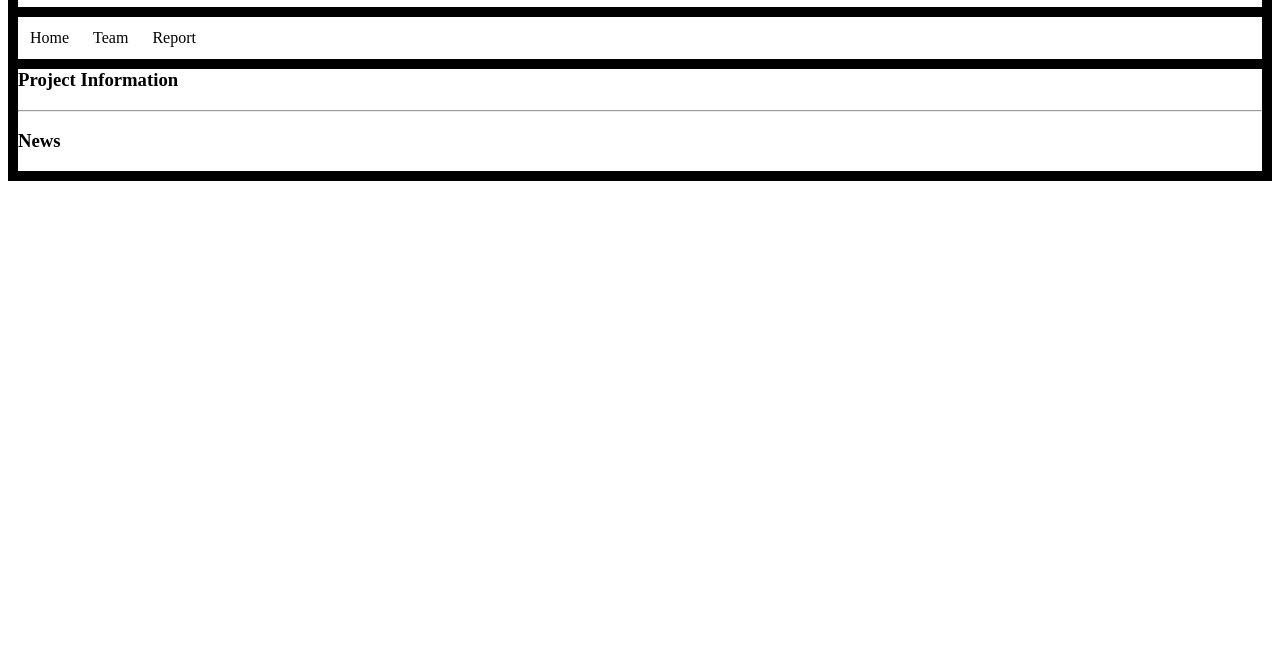
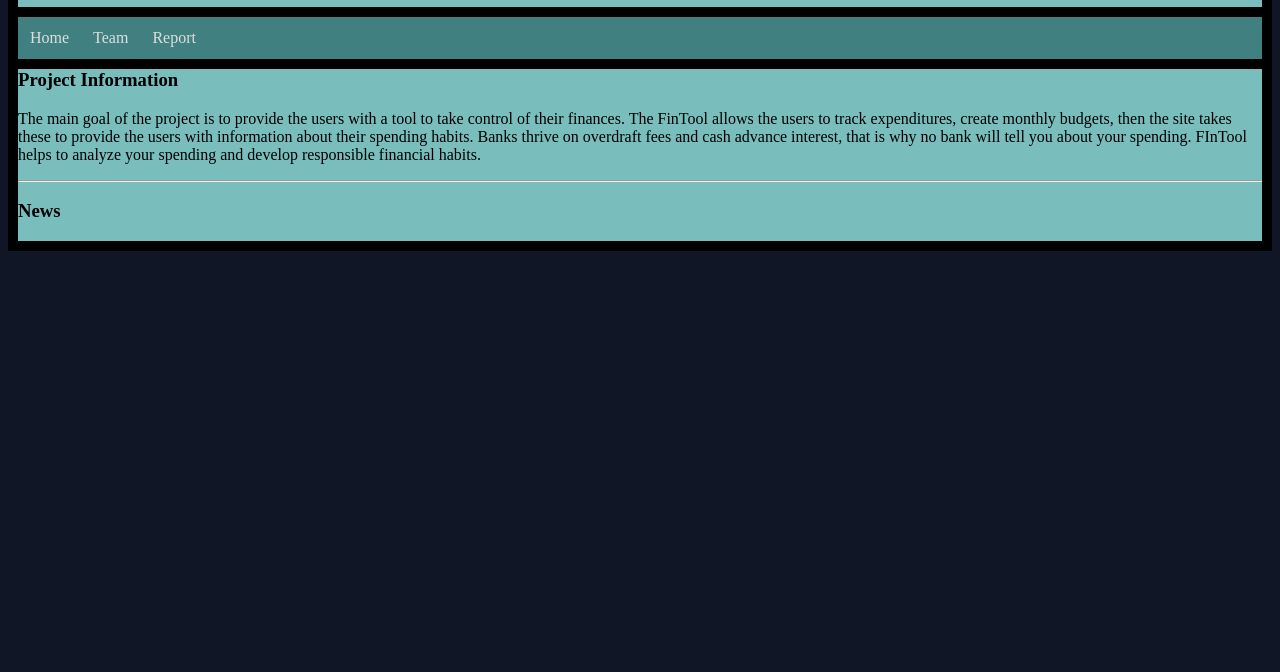
Before and after one commit to alan-fenton/cse321-2021-group13-fintool, a plain HTML site: page project/index.html in a window 1280 px wide. Shown: the part 128-800 px from the top of the page. Drawn offline with Linux system fonts and the light colour scheme.

Commit message:
Color scheme & Description
Add the color scheme, new style ids for the color scheme, and short description of the project

```diff
--- a/project/index.html
+++ b/project/index.html
@@ -4,7 +4,7 @@
 		<title>NMT CSE321 Project - FinTool </title>
 		<link rel="stylesheet" type="text/css" href="style.css">
 	</head>
-	<body>
+	<body id="outline">
 		<header>
 			<h1>NMT CSE321 Project <br>FinTool</h1>
 		</header>
@@ -17,6 +17,13 @@
 		</nav>
         <section class="infoContainer">
             <h3>Project Information</h3>
+			<p> The main goal of the project is to provide the users with a tool
+				 to take control of their finances. The FinTool allows the users
+				 to track expenditures, create monthly budgets, then the site takes
+				 these to provide the users with information about their spending
+				  habits. Banks thrive on overdraft fees and cash advance interest,
+				  that is why no bank will tell you about your spending. FInTool
+				  helps to analyze your spending and develop responsible financial habits. </p>
             <hr>
             <h3>News</h3>
         </section>
--- a/project/style.css
+++ b/project/style.css
@@ -14,25 +14,31 @@
 }
 header{
     border: 10px solid;
+	background-color: #7ABDBD;
+}
+#outline{
+	background-color: #101625;
 }
 nav.mainNav{
     border: 10px solid;
     border-top: 0px;
     height: 42px;
+	background-color: #408080;
 }
 .mainNav ul{
     list-style-type: none;
     margin: 0px;
     padding: 0px;
+	color:#DEDEDE;
 }
 
 .mainNav ul li{
     float: left;
-    padding: 12px;
+    padding: 12px
 }
 .mainNav ul li:hover{
-    background-color: blue;
-    color: white;
+    background-color: #1280AA;
+    color: black;
 }
 
 a {
@@ -43,6 +49,7 @@ a {
 section.infoContainer{
     border: 10px solid;
     border-top: 0px;
+	background-color: #7ABDBD;
 }
 
 .infoContainer > h3:first-child{
```
Also changed, not shown: project/team.html (+1 -1 lines).
